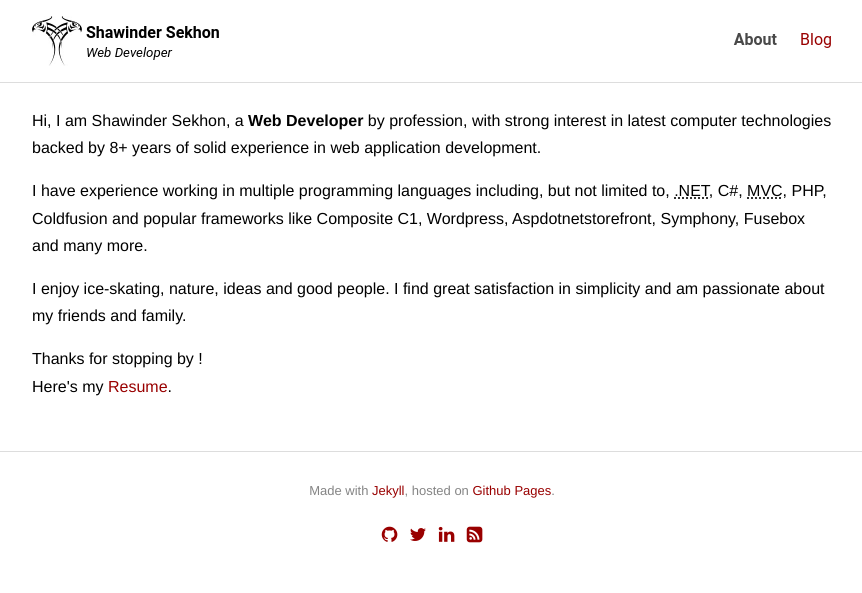
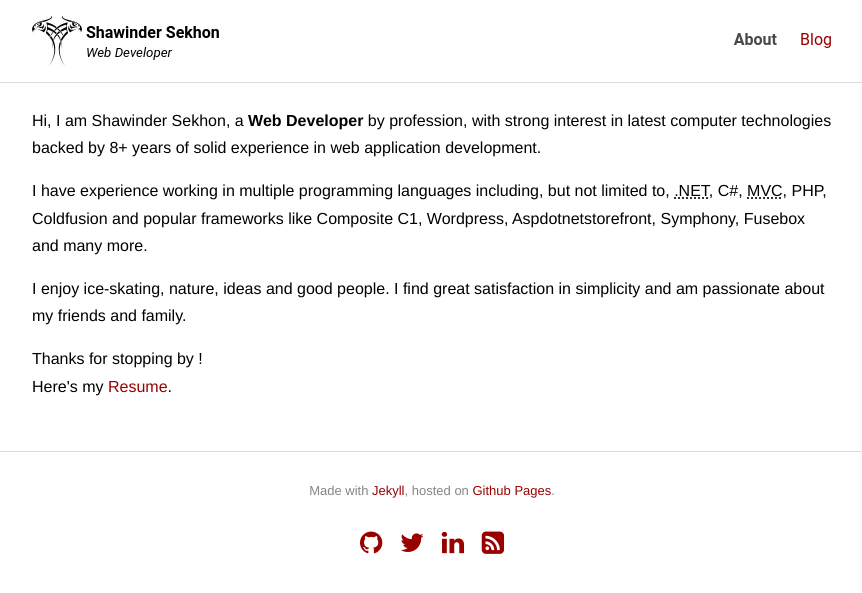
Before and after one commit to shawinder/shawinder.github.io, a Jekyll site: the page built from index.html, in a window 1280 px wide. Shown: the top 593 px of the page, without its empty margins (208-1070 px from the left). Built offline with Jekyll 4.4.1, drawn with Linux system fonts in a browser that asks for light colours; nearby versions of some CDN libraries.

Commit message:
Update site.css

```diff
--- a/css/site.css
+++ b/css/site.css
@@ -270,7 +270,7 @@ nav a.selected:hover {
   border-top: 1px solid #E6E6E6;
   margin: 1em 0;
   list-style-type: none;
-  font-size: 1.4em;
+  font-size: 2em;
 }
 
 .links li {
```
